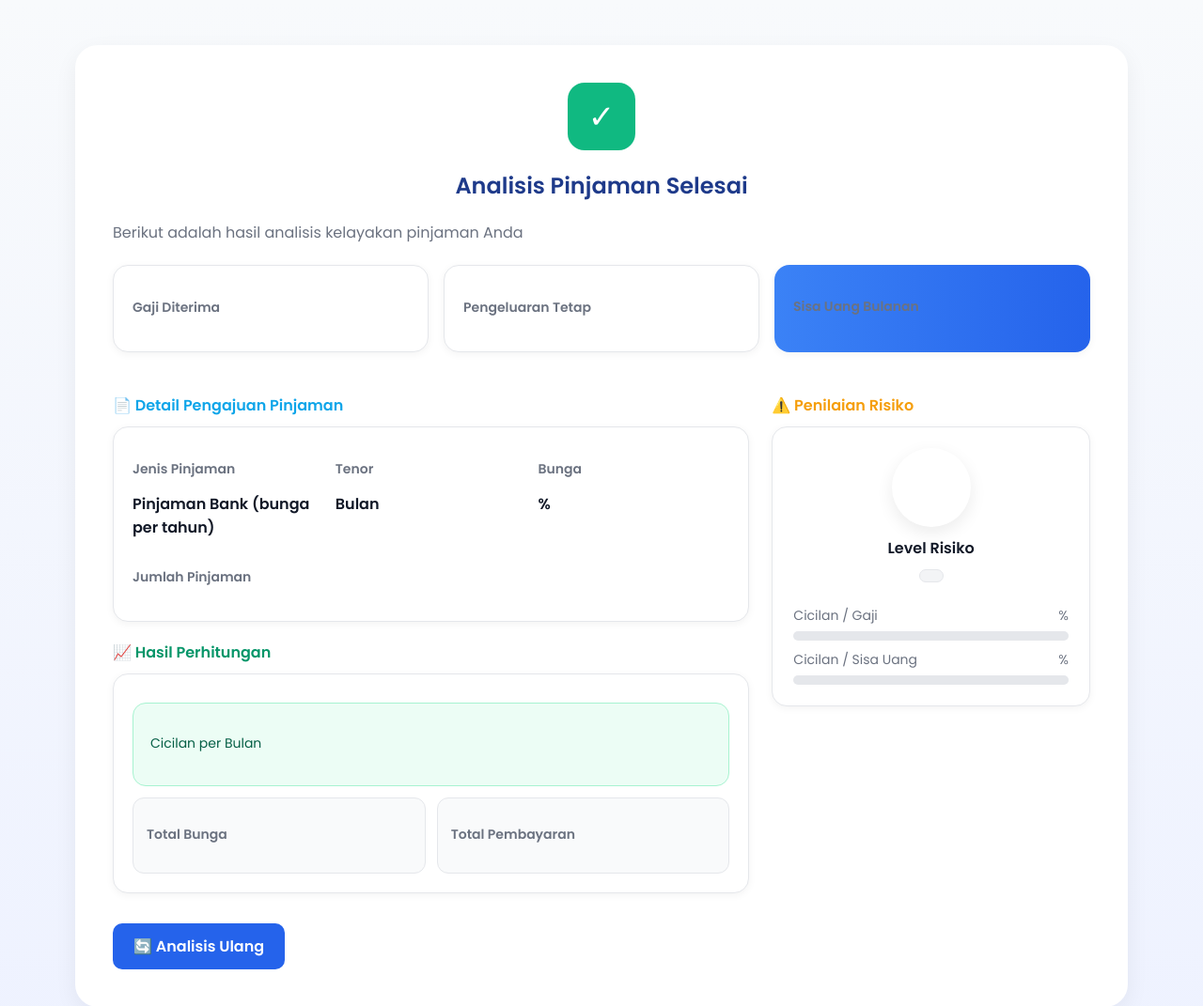
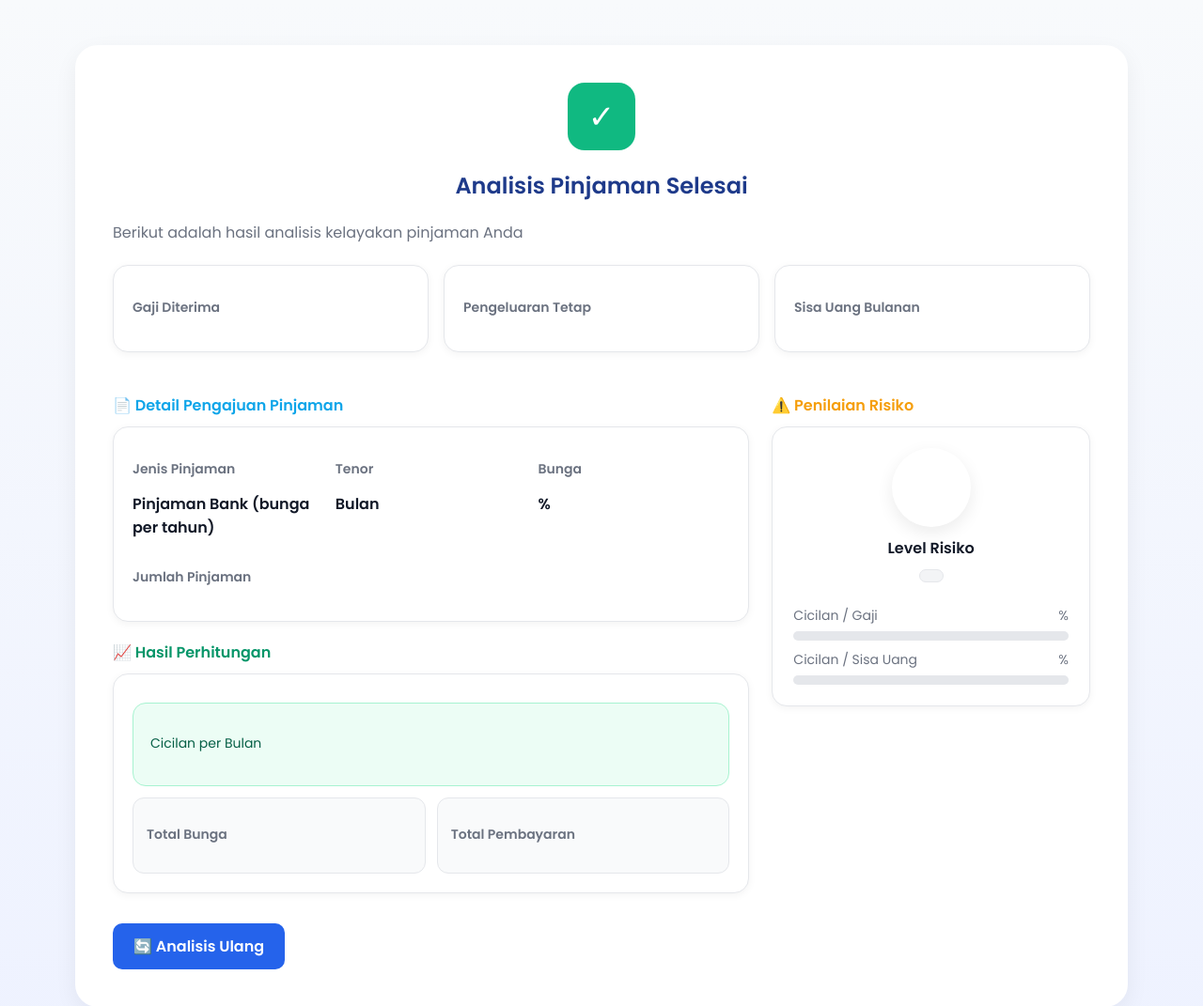
Before and after one commit to asyzyni/Financial-Risk-Simulator, a Flask app: template templates/result.html in a window 1280 px wide. Shown: the top 1071 px of the page at 94% size. Run offline with Flask 3, Linux system fonts and the light colour scheme; the template is opened without the code that fills it, so the values that code supplies are empty.

Commit message:
update result.html

```diff
--- a/templates/result.html
+++ b/templates/result.html
@@ -163,7 +163,7 @@
           <p class="label">Pengeluaran Tetap</p>
           <p class="value">{{ biaya_tetap }}</p>
         </div>
-        <div class="card blue">
+        <div class="card">
           <p class="label">Sisa Uang Bulanan</p>
           <p class="value">{{ sisa_uang }}</p>
         </div>
```
